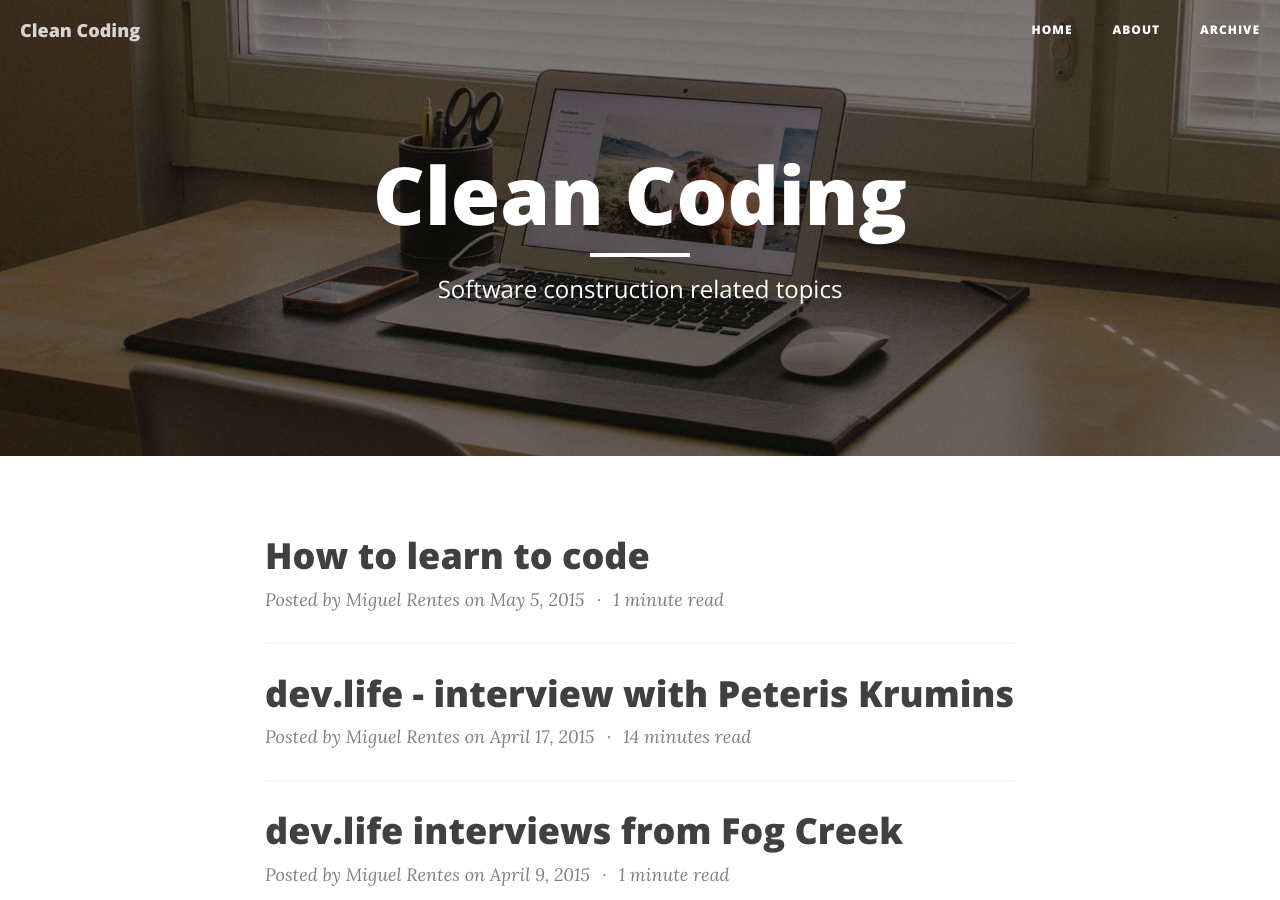
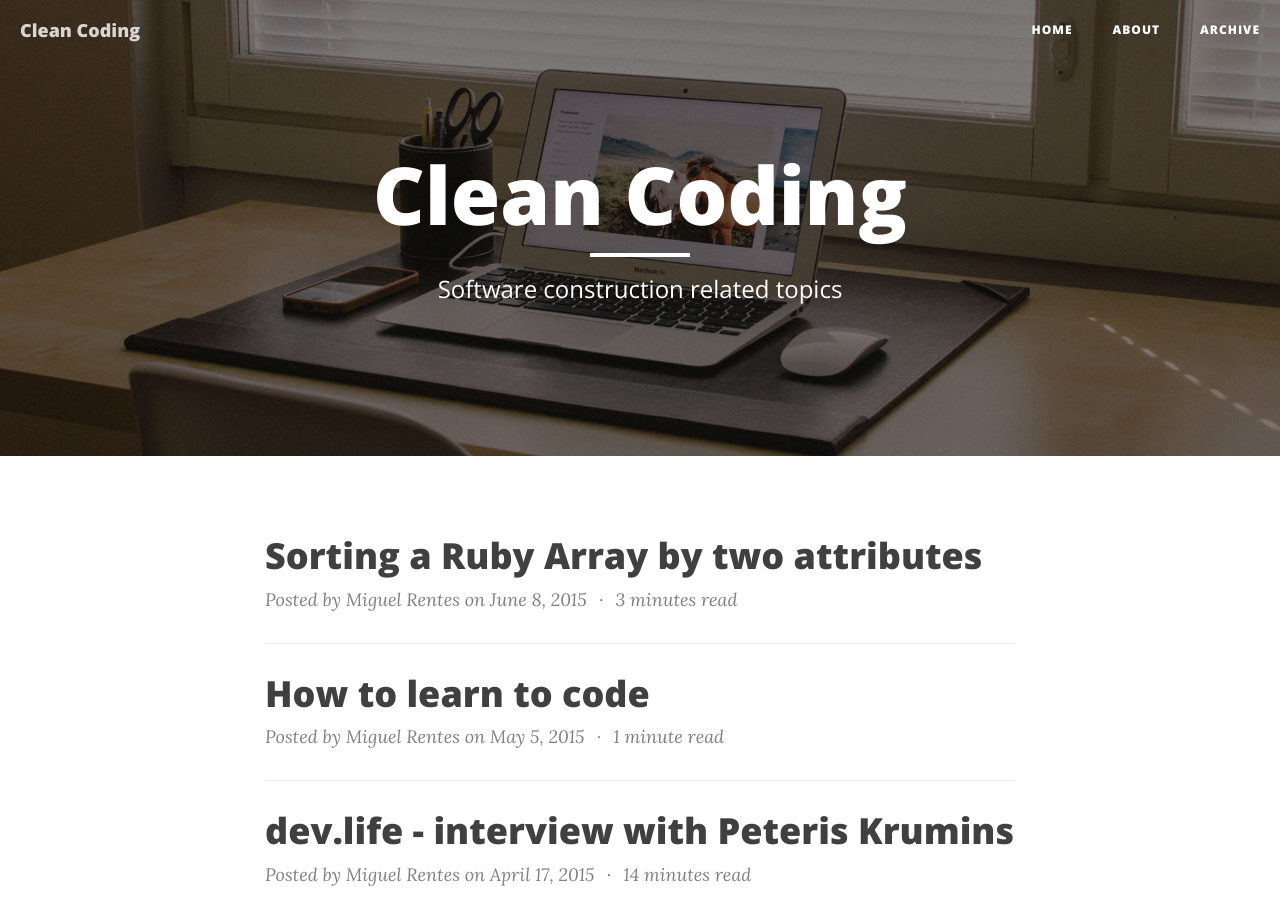
Before and after one commit to rentes/rentes.github.io, a Jekyll site: the page built from index.html, in a window 1280 px wide and 900 px high. Built offline with Jekyll 4.4.1, drawn with Linux system fonts in a browser that asks for light colours; nearby versions of some CDN libraries; Markdown is read by kramdown in place of the engine named in the settings; the list of posts is cut into pages by our own code; some of the changed lines change nothing that is shown.

Commit message:
Adds new blog post on sorting a Ruby Array by two attributes, and also changes the markdown to redcarpet by better Ruby code visualization

````diff
--- a/_config.yml
+++ b/_config.yml
@@ -20,7 +20,7 @@ instagram_username:   miguelrentes
 # Build settings
 permalink:            pretty
 relative_permalinks:  true
-markdown:             kramdown
+markdown:             redcarpet
 highlighter:          pygments
 paginate:             5
 exclude: ["less", "node_modules", "Gruntfile.js", "package.json", "README.md"]
--- /dev/null
+++ b/_posts/2015-06-08-sorting-ruby-array-bw-two-attributes.md
@@ -0,0 +1,115 @@
+---
+layout: post
+title:  "Sorting a Ruby Array by two attributes"
+date:   2015-06-08 12:43
+author: Miguel Rentes
+comments: true
+---
+
+If you ever need to sort a Ruby array of objects by two of its attributes, very much like using an SQL statement with the Order By keyword:
+
+```sql
+SELECT * from <Table> ORDER BY column1, column2
+```
+
+you can get the same results in Ruby with the simple code:
+
+```ruby
+array.sort! do |a, b|
+    comp = (a.attribute1 <=> b.attribute1)
+    if comp.zero?
+        a.attribute2 <=> b.attribute2
+	end
+	comp
+end
+```
+
+In this example, array is an array of objects containing several attributes and the sort method matches any two objects on the array, checking first if they have the same *attribute1* attribute. If they are the same, hence resulting in a comparison equal to zero, then the sort is done by the *attribute2*. Hence, we get the "ORDER BY" functionality.
+
+We can even had another sorting criteria, if the two objects have different *attribute1* values:
+
+```ruby
+array.sort do |a, b|
+    comp = (a.attribute1 <=> b.attribute1)
+    if comp.zero?
+        a.attribute2 <=> b.attribute2
+	else
+	    a.attribute3 <=> b.attribute3
+    end
+	comp
+end
+```
+
+As a concrete example, imagine we have an array of Bug objects with the following states:
+
+```ruby
+irb(main):001:0> class Bug
+irb(main):002:1> attr_accessor :status_id, :id, :subject
+irb(main):003:1> def initialize status, id, subject
+irb(main):004:2> @status_id = status
+irb(main):005:2> @id = id
+irb(main):006:2> @subject = subject
+irb(main):007:2> end
+irb(main):008:1> end
+=> :initialize
+irb(main):009:0> array = [Bug.new(5, 13942, "Crash of component A"), Bug.new(5, 14563, "A nasty bug"), Bug.new(2, 12031, "Another nasty bug found"), Bug.new(2, 57786, "Implement TDD on the code"), Bug.new(1, 987, "Read all about Ruby code")]
+=> [#<Bug:0x000000021e50a8 @status_id=5, @id=13942, @subject="Crash of component A">, #<Bug:0x000000021e4fe0 @status_id=5, @id=14563, @subject="A nasty bug">, #<Bug:0x000000021e4f40 @status_id=2, @id=12031, @subject="Another nasty bug found">, #<Bug:0x000000021e4ec8 @status_id=2, @id=57786, @subject="Implement TDD on the code">, #<Bug:0x000000021e4e78 @status_id=1, @id=987, @subject="Read all about Ruby code">]
+```
+
+As you can see, our array is at the moment with the following objects:
+
+```ruby
+[
+ #<Bug:0x000000021e50a8 @status_id=5, @id=13942, @subject="Crash of component A">,
+ #<Bug:0x000000021e4fe0 @status_id=5, @id=14563, @subject="A nasty bug">,
+ #<Bug:0x000000021e4f40 @status_id=2, @id=12031, @subject="Another nasty bug found">,
+ #<Bug:0x000000021e4ec8 @status_id=2, @id=57786, @subject="Implement TDD on the code">,
+ #<Bug:0x000000021e4e78 @status_id=1, @id=987, @subject="Read all about Ruby code">
+]
+```
+
+So let's implement our sorting and see how the array gets sorted:
+
+```ruby
+irb(main):010:0> array.sort do |a, b|
+irb(main):011:1* comp = (a.status_id <=> b.status_id)
+irb(main):012:1> if comp.zero?
+irb(main):013:2> a.id <=> b.id
+irb(main):014:2> end
+irb(main):015:1> comp
+irb(main):016:1> end
+=> [#<Bug:0x000000021e4e78 @status_id=1, @id=987, @subject="Read all about Ruby code">, #<Bug:0x000000021e4f40 @status_id=2, @id=12031, @subject="Another nasty bug found">, #<Bug:0x000000021e4ec8 @status_id=2, @id=57786, @subject="Implement TDD on the code">, #<Bug:0x000000021e50a8 @status_id=5, @id=13942, @subject="Crash of component A">, #<Bug:0x000000021e4fe0 @status_id=5, @id=14563, @subject="A nasty bug">]
+```
+
+As you can see, the array is now sorted like this:
+
+```ruby
+[
+ #<Bug:0x000000021e4e78 @status_id=1, @id=987, @subject="Read all about Ruby code">,
+ #<Bug:0x000000021e4f40 @status_id=2, @id=12031, @subject="Another nasty bug found">,
+ #<Bug:0x000000021e4ec8 @status_id=2, @id=57786, @subject="Implement TDD on the code">,
+ #<Bug:0x000000021e50a8 @status_id=5, @id=13942, @subject="Crash of component A">,
+ #<Bug:0x000000021e4fe0 @status_id=5, @id=14563, @subject="A nasty bug">
+]
+```
+
+If you want to make the sorting effects stored into the array, replace ```sort``` with ```sort!```.
+
+For larger objects when comparisons can become relatively expensive, an alternative to this code is using the ```sort_by``` method, which has performance improvements over the traditional ```sort```. The above code then simply becomes:
+
+```ruby
+irb(main):017:0> array.sort_by do |x|
+irb(main):018:1* [x.status_id, x.id]
+irb(main):019:1> end
+```
+
+Again, if you want to make the sorting stored into the array, replace ```sort_by``` with ```sort_by!```.
+
+I hope this post has helped you in learning how to sort an array of objects using two attributes from the objects contained in the array. To sum everything up, I share with you the links that served as an inspiration for this post.
+
+* [Method of the Month 1: Ruby's sort vs. sort_by](http://brandon.dimcheff.com/2009/11/18/rubys-sort-vs-sort-by.html)
+* [sort and sort_by methods for Arrays in Ruby's Core Documentation](http://ruby-doc.org/core-2.2.0/Array.html#method-i-sort)
+* [Sort array by two attributes? (like sql "order by A, B")](https://www.ruby-forum.com/topic/162413)
+
+
+Until next time, have a lot of coding fun!
````
